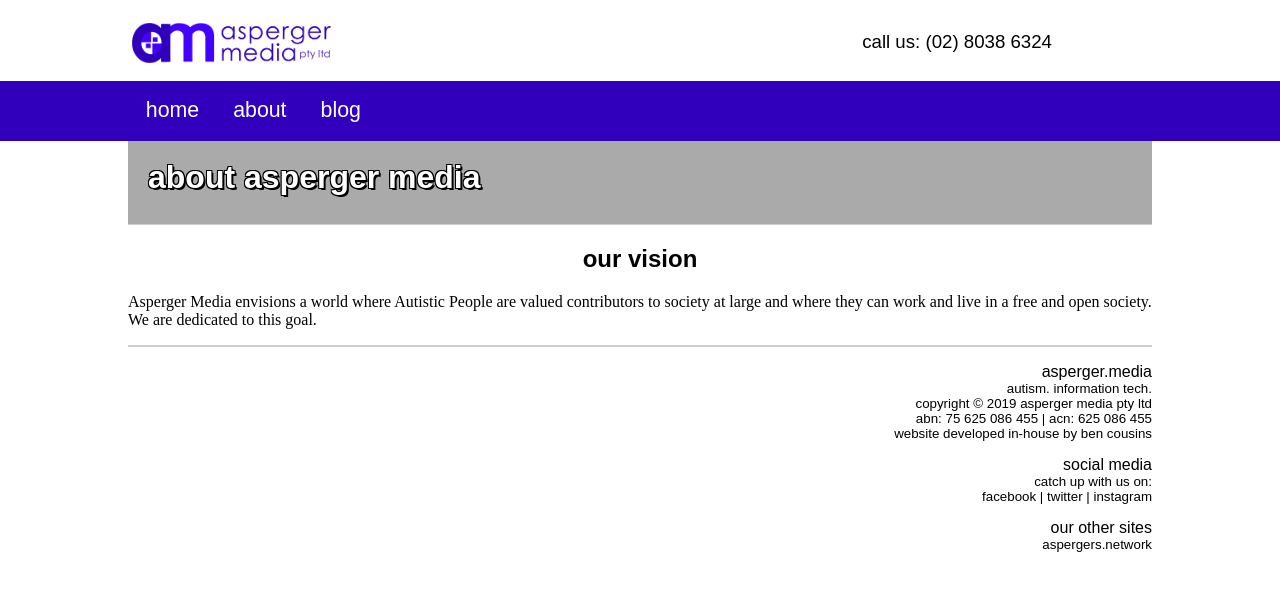
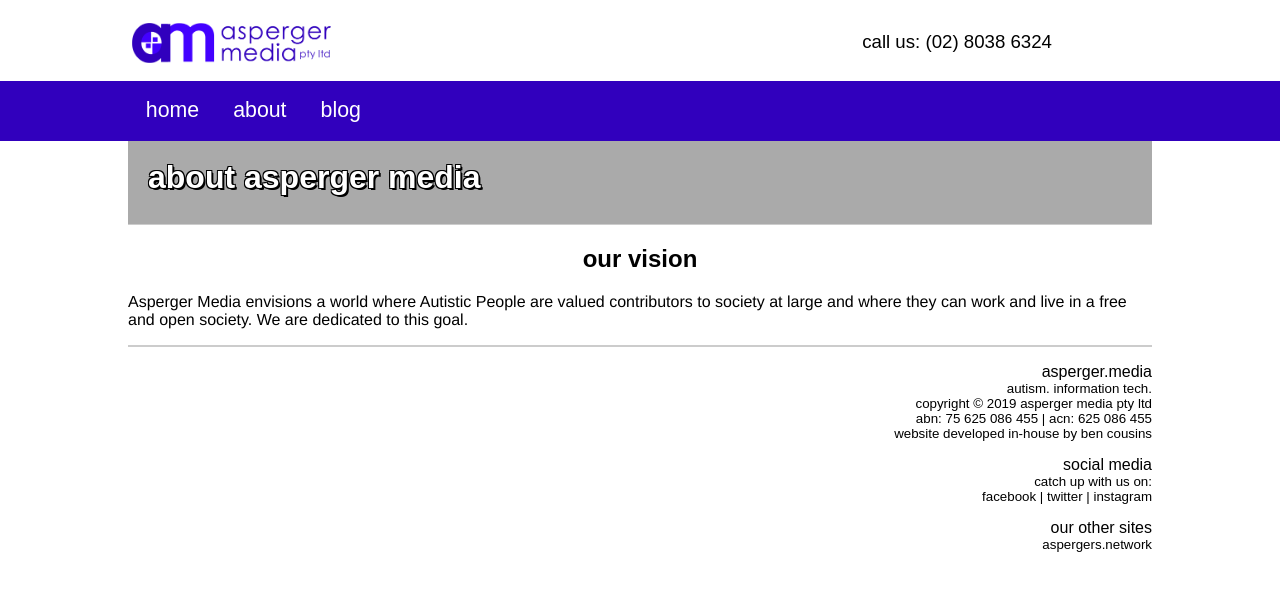
Before and after one commit to aspergermedia/aspergermedia.github.io, a Jekyll site: the page built from about-us.html, in a window 1280 px wide. Shown: the top 591 px of the page. Built offline with Jekyll 4.4.1, drawn with Linux system fonts in a browser that asks for light colours; some web fonts are replaced.

Commit message:
General paragraph styles

```diff
--- a/static/css/aspergermedia.css
+++ b/static/css/aspergermedia.css
@@ -155,7 +155,6 @@
     margin-top:58px;
     height:85px;
     background: #aaa!important;
-    margin
 }
 
 #body #mini-hero-unit h1{
@@ -179,6 +178,10 @@
 h2{
     font-family: 'century-gothic', sans-serif;
     text-align: center;
+}
+
+p {
+    font-family: Helvetica, sans-serif;
 }
 
 .half{
```
